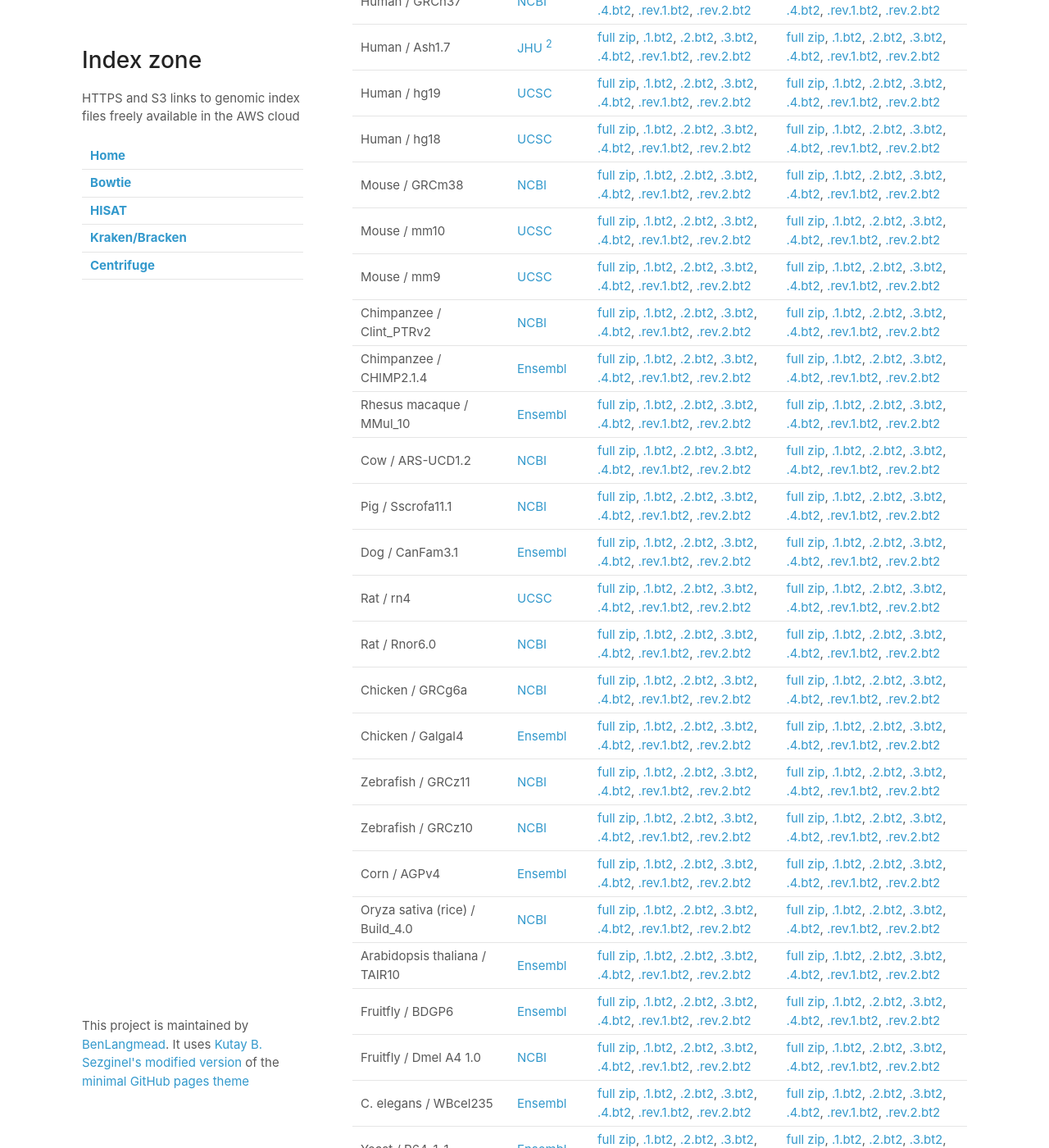
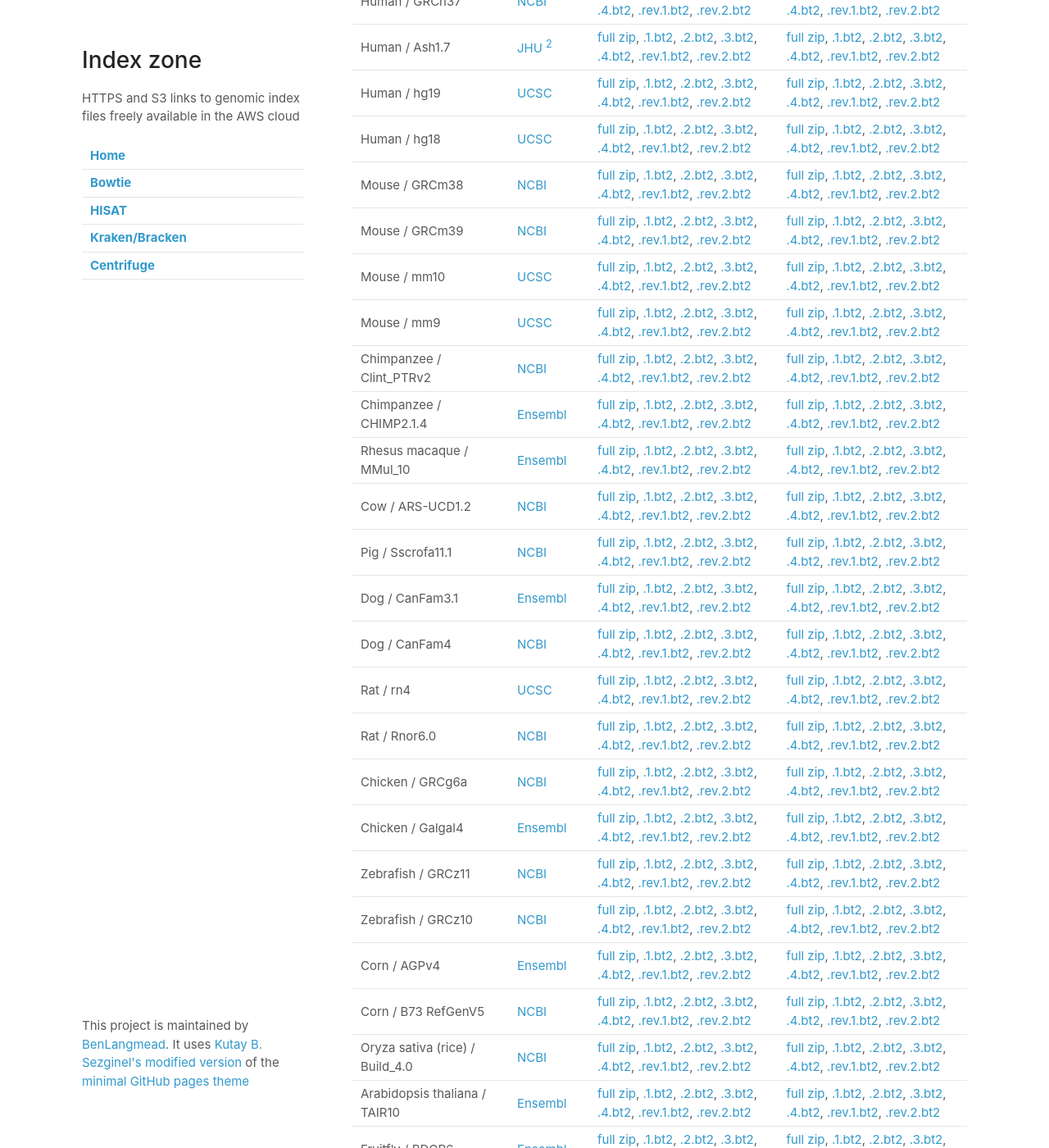
Before and after one commit to BenLangmead/aws-indexes, a Jekyll site: the page built from docs/bowtie.md, in a window 1280 px wide and 1400 px high, scrolled down 666 px. Shown: the whole window at 82% size. Built offline with Jekyll 4.4.1, drawn with Linux system fonts in a browser that asks for light colours; our own code applies the rules of GitHub Pages for plain Markdown files.

Commit message:
adding new indexes

```diff
--- a/docs/bowtie.md
+++ b/docs/bowtie.md
@@ -18,6 +18,7 @@ Human / Ash1.7 | [JHU <sup>2</sup>][bt2_ash1_source] | [full zip][bt2_ash1_full]
 Human / hg19 | [UCSC][bt2_hg19_source] | [full zip][bt2_hg19_full], [.1.bt2][bt2_hg19_1], [.2.bt2][bt2_hg19_2], [.3.bt2][bt2_hg19_3], [.4.bt2][bt2_hg19_4], [.rev.1.bt2][bt2_hg19_r1], [.rev.2.bt2][bt2_hg19_r2] | [full zip][bt2_hg19_full_s3], [.1.bt2][bt2_hg19_1_s3], [.2.bt2][bt2_hg19_2_s3], [.3.bt2][bt2_hg19_3_s3], [.4.bt2][bt2_hg19_4_s3], [.rev.1.bt2][bt2_hg19_r1_s3], [.rev.2.bt2][bt2_hg19_r2_s3]
 Human / hg18 | [UCSC][bt2_hg18_source] | [full zip][bt2_hg18_full], [.1.bt2][bt2_hg18_1], [.2.bt2][bt2_hg18_2], [.3.bt2][bt2_hg18_3], [.4.bt2][bt2_hg18_4], [.rev.1.bt2][bt2_hg18_r1], [.rev.2.bt2][bt2_hg18_r2] | [full zip][bt2_hg18_full_s3], [.1.bt2][bt2_hg18_1_s3], [.2.bt2][bt2_hg18_2_s3], [.3.bt2][bt2_hg18_3_s3], [.4.bt2][bt2_hg18_4_s3], [.rev.1.bt2][bt2_hg18_r1_s3], [.rev.2.bt2][bt2_hg18_r2_s3]
 Mouse / GRCm38 | [NCBI][bt2_grcm38_source] | [full zip][bt2_grcm38_full], [.1.bt2][bt2_grcm38_1], [.2.bt2][bt2_grcm38_2], [.3.bt2][bt2_grcm38_3], [.4.bt2][bt2_grcm38_4], [.rev.1.bt2][bt2_grcm38_r1], [.rev.2.bt2][bt2_grcm38_r2] | [full zip][bt2_grcm38_full_s3], [.1.bt2][bt2_grcm38_1_s3], [.2.bt2][bt2_grcm38_2_s3], [.3.bt2][bt2_grcm38_3_s3], [.4.bt2][bt2_grcm38_4_s3], [.rev.1.bt2][bt2_grcm38_r1_s3], [.rev.2.bt2][bt2_grcm38_r2_s3]
+Mouse / GRCm39 | [NCBI][bt2_grcm39_source] | [full zip][bt2_grcm39_full], [.1.bt2][bt2_grcm39_1], [.2.bt2][bt2_grcm39_2], [.3.bt2][bt2_grcm39_3], [.4.bt2][bt2_grcm39_4], [.rev.1.bt2][bt2_grcm39_r1], [.rev.2.bt2][bt2_grcm39_r2] | [full zip][bt2_grcm39_full_s3], [.1.bt2][bt2_grcm39_1_s3], [.2.bt2][bt2_grcm39_2_s3], [.3.bt2][bt2_grcm39_3_s3], [.4.bt2][bt2_grcm39_4_s3], [.rev.1.bt2][bt2_grcm39_r1_s3], [.rev.2.bt2][bt2_grcm39_r2_s3]
 Mouse / mm10 | [UCSC][bt2_mm10_source] | [full zip][bt2_mm10_full], [.1.bt2][bt2_mm10_1], [.2.bt2][bt2_mm10_2], [.3.bt2][bt2_mm10_3], [.4.bt2][bt2_mm10_4], [.rev.1.bt2][bt2_mm10_r1], [.rev.2.bt2][bt2_mm10_r2] | [full zip][bt2_mm10_full_s3], [.1.bt2][bt2_mm10_1_s3], [.2.bt2][bt2_mm10_2_s3], [.3.bt2][bt2_mm10_3_s3], [.4.bt2][bt2_mm10_4_s3], [.rev.1.bt2][bt2_mm10_r1_s3], [.rev.2.bt2][bt2_mm10_r2_s3]
 Mouse / mm9 | [UCSC][bt2_mm9_source] | [full zip][bt2_mm9_full], [.1.bt2][bt2_mm9_1], [.2.bt2][bt2_mm9_2], [.3.bt2][bt2_mm9_3], [.4.bt2][bt2_mm9_4], [.rev.1.bt2][bt2_mm9_r1], [.rev.2.bt2][bt2_mm9_r2] | [full zip][bt2_mm9_full_s3], [.1.bt2][bt2_mm9_1_s3], [.2.bt2][bt2_mm9_2_s3], [.3.bt2][bt2_mm9_3_s3], [.4.bt2][bt2_mm9_4_s3], [.rev.1.bt2][bt2_mm9_r1_s3], [.rev.2.bt2][bt2_mm9_r2_s3]
 Chimpanzee / Clint_PTRv2 | [NCBI][bt2_clintptr2_source] | [full zip][bt2_clintptr2_full], [.1.bt2][bt2_clintptr2_1], [.2.bt2][bt2_clintptr2_2], [.3.bt2][bt2_clintptr2_3], [.4.bt2][bt2_clintptr2_4], [.rev.1.bt2][bt2_clintptr2_r1], [.rev.2.bt2][bt2_clintptr2_r2] | [full zip][bt2_clintptr2_full_s3], [.1.bt2][bt2_clintptr2_1_s3], [.2.bt2][bt2_clintptr2_2_s3], [.3.bt2][bt2_clintptr2_3_s3], [.4.bt2][bt2_clintptr2_4_s3], [.rev.1.bt2][bt2_clintptr2_r1_s3], [.rev.2.bt2][bt2_clintptr2_r2_s3]
@@ -26,6 +27,7 @@ Rhesus macaque / MMul_10 | [Ensembl][bt2_mmul10_source] | [full zip][bt2_mmul10_
 Cow / ARS-UCD1.2 | [NCBI][bt2_arsucd12_source] | [full zip][bt2_arsucd12_full], [.1.bt2][bt2_arsucd12_1], [.2.bt2][bt2_arsucd12_2], [.3.bt2][bt2_arsucd12_3], [.4.bt2][bt2_arsucd12_4], [.rev.1.bt2][bt2_arsucd12_r1], [.rev.2.bt2][bt2_arsucd12_r2] | [full zip][bt2_arsucd12_full_s3], [.1.bt2][bt2_arsucd12_1_s3], [.2.bt2][bt2_arsucd12_2_s3], [.3.bt2][bt2_arsucd12_3_s3], [.4.bt2][bt2_arsucd12_4_s3], [.rev.1.bt2][bt2_arsucd12_r1_s3], [.rev.2.bt2][bt2_arsucd12_r2_s3]
 Pig / Sscrofa11.1 | [NCBI][bt2_sscorfa111_source] | [full zip][bt2_sscorfa111_full], [.1.bt2][bt2_sscorfa111_1], [.2.bt2][bt2_sscorfa111_2], [.3.bt2][bt2_sscorfa111_3], [.4.bt2][bt2_sscorfa111_4], [.rev.1.bt2][bt2_sscorfa111_r1], [.rev.2.bt2][bt2_sscorfa111_r2] | [full zip][bt2_sscorfa111_full_s3], [.1.bt2][bt2_sscorfa111_1_s3], [.2.bt2][bt2_sscorfa111_2_s3], [.3.bt2][bt2_sscorfa111_3_s3], [.4.bt2][bt2_sscorfa111_4_s3], [.rev.1.bt2][bt2_sscorfa111_r1_s3], [.rev.2.bt2][bt2_sscorfa111_r2_s3]
 Dog / CanFam3.1 | [Ensembl][bt2_canfam31_source] | [full zip][bt2_canfam31_full], [.1.bt2][bt2_canfam31_1], [.2.bt2][bt2_canfam31_2], [.3.bt2][bt2_canfam31_3], [.4.bt2][bt2_canfam31_4], [.rev.1.bt2][bt2_canfam31_r1], [.rev.2.bt2][bt2_canfam31_r2] | [full zip][bt2_canfam31_full_s3], [.1.bt2][bt2_canfam31_1_s3], [.2.bt2][bt2_canfam31_2_s3], [.3.bt2][bt2_canfam31_3_s3], [.4.bt2][bt2_canfam31_4_s3], [.rev.1.bt2][bt2_canfam31_r1_s3], [.rev.2.bt2][bt2_canfam31_r2_s3]
+Dog / CanFam4 | [NCBI][bt2_canfam4_source] | [full zip][bt2_canfam4_full], [.1.bt2][bt2_canfam4_1], [.2.bt2][bt2_canfam4_2], [.3.bt2][bt2_canfam4_3], [.4.bt2][bt2_canfam4_4], [.rev.1.bt2][bt2_canfam4_r1], [.rev.2.bt2][bt2_canfam4_r2] | [full zip][bt2_canfam4_full_s3], [.1.bt2][bt2_canfam4_1_s3], [.2.bt2][bt2_canfam4_2_s3], [.3.bt2][bt2_canfam4_3_s3], [.4.bt2][bt2_canfam4_4_s3], [.rev.1.bt2][bt2_canfam4_r1_s3], [.rev.2.bt2][bt2_canfam4_r2_s3]
 Rat / rn4 | [UCSC][bt2_rn4_source] | [full zip][bt2_rn4_full], [.1.bt2][bt2_rn4_1], [.2.bt2][bt2_rn4_2], [.3.bt2][bt2_rn4_3], [.4.bt2][bt2_rn4_4], [.rev.1.bt2][bt2_rn4_r1], [.rev.2.bt2][bt2_rn4_r2] | [full zip][bt2_rn4_full_s3], [.1.bt2][bt2_rn4_1_s3], [.2.bt2][bt2_rn4_2_s3], [.3.bt2][bt2_rn4_3_s3], [.4.bt2][bt2_rn4_4_s3], [.rev.1.bt2][bt2_rn4_r1_s3], [.rev.2.bt2][bt2_rn4_r2_s3]
 Rat / Rnor6.0 | [NCBI][bt2_rnor60_source] | [full zip][bt2_rnor60_full], [.1.bt2][bt2_rnor60_1], [.2.bt2][bt2_rnor60_2], [.3.bt2][bt2_rnor60_3], [.4.bt2][bt2_rnor60_4], [.rev.1.bt2][bt2_rnor60_r1], [.rev.2.bt2][bt2_rnor60_r2] | [full zip][bt2_rnor60_full_s3], [.1.bt2][bt2_rnor60_1_s3], [.2.bt2][bt2_rnor60_2_s3], [.3.bt2][bt2_rnor60_3_s3], [.4.bt2][bt2_rnor60_4_s3], [.rev.1.bt2][bt2_rnor60_r1_s3], [.rev.2.bt2][bt2_rnor60_r2_s3]
 Chicken / GRCg6a | [NCBI][bt2_grcg6a_source] | [full zip][bt2_grcg6a_full], [.1.bt2][bt2_grcg6a_1], [.2.bt2][bt2_grcg6a_2], [.3.bt2][bt2_grcg6a_3], [.4.bt2][bt2_grcg6a_4], [.rev.1.bt2][bt2_grcg6a_r1], [.rev.2.bt2][bt2_grcg6a_r2] | [full zip][bt2_grcg6a_full_s3], [.1.bt2][bt2_grcg6a_1_s3], [.2.bt2][bt2_grcg6a_2_s3], [.3.bt2][bt2_grcg6a_3_s3], [.4.bt2][bt2_grcg6a_4_s3], [.rev.1.bt2][bt2_grcg6a_r1_s3], [.rev.2.bt2][bt2_grcg6a_r2_s3]
@@ -33,6 +35,7 @@ Chicken / Galgal4 | [Ensembl][bt2_galgal4_source] | [full zip][bt2_galgal4_full]
 Zebrafish / GRCz11 | [NCBI][bt2_grcz11_source] | [full zip][bt2_grcz11_full], [.1.bt2][bt2_grcz11_1], [.2.bt2][bt2_grcz11_2], [.3.bt2][bt2_grcz11_3], [.4.bt2][bt2_grcz11_4], [.rev.1.bt2][bt2_grcz11_r1], [.rev.2.bt2][bt2_grcz11_r2] | [full zip][bt2_grcz11_full_s3], [.1.bt2][bt2_grcz11_1_s3], [.2.bt2][bt2_grcz11_2_s3], [.3.bt2][bt2_grcz11_3_s3], [.4.bt2][bt2_grcz11_4_s3], [.rev.1.bt2][bt2_grcz11_r1_s3], [.rev.2.bt2][bt2_grcz11_r2_s3]
 Zebrafish / GRCz10 | [NCBI][bt2_grcz10_source] | [full zip][bt2_grcz10_full], [.1.bt2][bt2_grcz10_1], [.2.bt2][bt2_grcz10_2], [.3.bt2][bt2_grcz10_3], [.4.bt2][bt2_grcz10_4], [.rev.1.bt2][bt2_grcz10_r1], [.rev.2.bt2][bt2_grcz10_r2] | [full zip][bt2_grcz10_full_s3], [.1.bt2][bt2_grcz10_1_s3], [.2.bt2][bt2_grcz10_2_s3], [.3.bt2][bt2_grcz10_3_s3], [.4.bt2][bt2_grcz10_4_s3], [.rev.1.bt2][bt2_grcz10_r1_s3], [.rev.2.bt2][bt2_grcz10_r2_s3]
 Corn / AGPv4 | [Ensembl][bt2_agpv4_source] | [full zip][bt2_agpv4_full], [.1.bt2][bt2_agpv4_1], [.2.bt2][bt2_agpv4_2], [.3.bt2][bt2_agpv4_3], [.4.bt2][bt2_agpv4_4], [.rev.1.bt2][bt2_agpv4_r1], [.rev.2.bt2][bt2_agpv4_r2] | [full zip][bt2_agpv4_full_s3], [.1.bt2][bt2_agpv4_1_s3], [.2.bt2][bt2_agpv4_2_s3], [.3.bt2][bt2_agpv4_3_s3], [.4.bt2][bt2_agpv4_4_s3], [.rev.1.bt2][bt2_agpv4_r1_s3], [.rev.2.bt2][bt2_agpv4_r2_s3]
+Corn / B73 RefGenV5 | [NCBI][bt2_b73_refgen_v5_source] | [full zip][bt2_b73_refgen_v5_full], [.1.bt2][bt2_b73_refgen_v5_1], [.2.bt2][bt2_b73_refgen_v5_2], [.3.bt2][bt2_b73_refgen_v5_3], [.4.bt2][bt2_b73_refgen_v5_4], [.rev.1.bt2][bt2_b73_refgen_v5_r1], [.rev.2.bt2][bt2_b73_refgen_v5_r2] | [full zip][bt2_b73_refgen_v5_full_s3], [.1.bt2][bt2_b73_refgen_v5_1_s3], [.2.bt2][bt2_b73_refgen_v5_2_s3], [.3.bt2][bt2_b73_refgen_v5_3_s3], [.4.bt2][bt2_b73_refgen_v5_4_s3], [.rev.1.bt2][bt2_b73_refgen_v5_r1_s3], [.rev.2.bt2][bt2_b73_refgen_v5_r2_s3]
 Oryza sativa (rice) / Build_4.0 | [NCBI][bt2_build4_source] | [full zip][bt2_build4_full], [.1.bt2][bt2_build4_1], [.2.bt2][bt2_build4_2], [.3.bt2][bt2_build4_3], [.4.bt2][bt2_build4_4], [.rev.1.bt2][bt2_build4_r1], [.rev.2.bt2][bt2_build4_r2] | [full zip][bt2_build4_full_s3], [.1.bt2][bt2_build4_1_s3], [.2.bt2][bt2_build4_2_s3], [.3.bt2][bt2_build4_3_s3], [.4.bt2][bt2_build4_4_s3], [.rev.1.bt2][bt2_build4_r1_s3], [.rev.2.bt2][bt2_build4_r2_s3]
 Arabidopsis thaliana / TAIR10 | [Ensembl][bt2_tair10_source] | [full zip][bt2_tair10_full], [.1.bt2][bt2_tair10_1], [.2.bt2][bt2_tair10_2], [.3.bt2][bt2_tair10_3], [.4.bt2][bt2_tair10_4], [.rev.1.bt2][bt2_tair10_r1], [.rev.2.bt2][bt2_tair10_r2] | [full zip][bt2_tair10_full_s3], [.1.bt2][bt2_tair10_1_s3], [.2.bt2][bt2_tair10_2_s3], [.3.bt2][bt2_tair10_3_s3], [.4.bt2][bt2_tair10_4_s3], [.rev.1.bt2][bt2_tair10_r1_s3], [.rev.2.bt2][bt2_tair10_r2_s3]
 Fruitfly / BDGP6 | [Ensembl][bt2_bdgp6_source] | [full zip][bt2_bdgp6_full], [.1.bt2][bt2_bdgp6_1], [.2.bt2][bt2_bdgp6_2], [.3.bt2][bt2_bdgp6_3], [.4.bt2][bt2_bdgp6_4], [.rev.1.bt2][bt2_bdgp6_r1], [.rev.2.bt2][bt2_bdgp6_r2] | [full zip][bt2_bdgp6_full_s3], [.1.bt2][bt2_bdgp6_1_s3], [.2.bt2][bt2_bdgp6_2_s3], [.3.bt2][bt2_bdgp6_3_s3], [.4.bt2][bt2_bdgp6_4_s3], [.rev.1.bt2][bt2_bdgp6_r1_s3], [.rev.2.bt2][bt2_bdgp6_r2_s3]
@@ -75,6 +78,7 @@ websites for more information on the software, authors, and how to cite the work
 [bt2_sscorfa111_source]: https://ftp.ncbi.nlm.nih.gov/genomes/all/GCF/000/003/025/GCF_000003025.6_Sscrofa11.1/
 [bt2_canfam31_source]: https://www.ensembl.org/Canis_lupus_familiaris/Info/Index
 [bt2_grcm38_source]: https://www.ncbi.nlm.nih.gov/assembly/GCF_000001635.20/
+[bt2_grcm39_source]: https://ftp.ncbi.nlm.nih.gov/genomes/all/GCF/000/001/635/GCF_000001635.27_GRCm39/
 [bt2_mm10_source]: ftp://hgdownload.cse.ucsc.edu/goldenPath/mm10/chromosomes
 [bt2_mm9_source]: ftp://hgdownload.cse.ucsc.edu/goldenPath/mm9/chromosomes
 [bt2_rn4_source]: ftp://hgdownload.cse.ucsc.edu/goldenPath/rn4/chromosomes
@@ -90,6 +94,9 @@ websites for more information on the software, authors, and how to cite the work
 [bt2_wbcel235_source]: https://www.ensembl.org/Caenorhabditis_elegans/Info/Index
 [bt2_r6411_source]: https://www.ensembl.org/Saccharomyces_cerevisiae/Info/Index
 [bt2_dmela410_source]: https://ftp.ncbi.nlm.nih.gov/genomes/all/GCA/002/300/595/GCA_002300595.1_Dmel_A4_1.0/
+[bt2_b73_refgen_v5_source]: https://ftp.ncbi.nlm.nih.gov/genomes/all/GCF/902/167/145/GCF_902167145.1_Zm-B73-REFERENCE-NAM-5.0/
+[bt2_canfam4_source]: https://ftp.ncbi.nlm.nih.gov/genomes/all/GCA/000/002/285/
+
 
 [bt2_grch38_noalt_full]: https://genome-idx.s3.amazonaws.com/bt/GRCh38_noalt_as.zip
 [bt2_grch38_noalt_1]: https://genome-idx.s3.amazonaws.com/bt/GRCh38_noalt_as.1.bt2
@@ -203,6 +210,20 @@ websites for more information on the software, authors, and how to cite the work
 [bt2_grcm38_4_s3]: s3://genome-idx/bt/GRCm38.4.bt2
 [bt2_grcm38_r1_s3]: s3://genome-idx/bt/GRCm38.rev.1.bt2
 [bt2_grcm38_r2_s3]: s3://genome-idx/bt/GRCm38.rev.2.bt2
+[bt2_grcm39_full]: https://genome-idx.s3.amazonaws.com/bt/GRCm39.zip
+[bt2_grcm39_1]: https://genome-idx.s3.amazonaws.com/bt/GRCm39.1.bt2
+[bt2_grcm39_2]: https://genome-idx.s3.amazonaws.com/bt/GRCm39.2.bt2
+[bt2_grcm39_3]: https://genome-idx.s3.amazonaws.com/bt/GRCm39.3.bt2
+[bt2_grcm39_4]: https://genome-idx.s3.amazonaws.com/bt/GRCm39.4.bt2
+[bt2_grcm39_r1]: https://genome-idx.s3.amazonaws.com/bt/GRCm39.rev.1.bt2
+[bt2_grcm39_r2]: https://genome-idx.s3.amazonaws.com/bt/GRCm39.rev.2.bt2
+[bt2_grcm39_full_s3]: s3://genome-idx/bt/GRCm39.zip
+[bt2_grcm39_1_s3]: s3://genome-idx/bt/GRCm39.1.bt2
+[bt2_grcm39_2_s3]: s3://genome-idx/bt/GRCm39.2.bt2
+[bt2_grcm39_3_s3]: s3://genome-idx/bt/GRCm39.3.bt2
+[bt2_grcm39_4_s3]: s3://genome-idx/bt/GRCm39.4.bt2
+[bt2_grcm39_r1_s3]: s3://genome-idx/bt/GRCm39.rev.1.bt2
+[bt2_grcm39_r2_s3]: s3://genome-idx/bt/GRCm39.rev.2.bt2
 [bt2_mm10_full]: https://genome-idx.s3.amazonaws.com/bt/mm10.zip
 [bt2_mm10_1]: https://genome-idx.s3.amazonaws.com/bt/mm10.1.bt2
 [bt2_mm10_2]: https://genome-idx.s3.amazonaws.com/bt/mm10.2.bt2
@@ -315,6 +336,20 @@ websites for more information on the software, authors, and how to cite the work
 [bt2_canfam31_4_s3]: s3://genome-idx/bt/CanFam3.1.4.bt2
 [bt2_canfam31_r1_s3]: s3://genome-idx/bt/CanFam3.1.rev.1.bt2
 [bt2_canfam31_r2_s3]: s3://genome-idx/bt/CanFam3.1.rev.2.bt2
+[bt2_canfam4_full]: https://genome-idx.s3.amazonaws.com/bt/canfam4.zip
+[bt2_canfam4_1]: https://genome-idx.s3.amazonaws.com/bt/canfam4.1.bt2
+[bt2_canfam4_2]: https://genome-idx.s3.amazonaws.com/bt/canfam4.2.bt2
+[bt2_canfam4_3]: https://genome-idx.s3.amazonaws.com/bt/canfam4.3.bt2
+[bt2_canfam4_4]: https://genome-idx.s3.amazonaws.com/bt/canfam4.4.bt2
+[bt2_canfam4_r1]: https://genome-idx.s3.amazonaws.com/bt/canfam4.rev.1.bt2
+[bt2_canfam4_r2]: https://genome-idx.s3.amazonaws.com/bt/canfam4.rev.2.bt2
+[bt2_canfam4_full_s3]: s3://genome-idx/bt/canfam4.zip
+[bt2_canfam4_1_s3]: s3://genome-idx/bt/canfam4.1.bt2
+[bt2_canfam4_2_s3]: s3://genome-idx/bt/canfam4.2.bt2
+[bt2_canfam4_3_s3]: s3://genome-idx/bt/canfam4.3.bt2
+[bt2_canfam4_4_s3]: s3://genome-idx/bt/canfam4.4.bt2
+[bt2_canfam4_r1_s3]: s3://genome-idx/bt/canfam4.rev.1.bt2
+[bt2_canfam4_r2_s3]: s3://genome-idx/bt/canfam4.rev.2.bt2
 [bt2_rn4_full]: https://genome-idx.s3.amazonaws.com/bt/rn4.zip
 [bt2_rn4_1]: https://genome-idx.s3.amazonaws.com/bt/rn4.1.bt2
 [bt2_rn4_2]: https://genome-idx.s3.amazonaws.com/bt/rn4.2.bt2
@@ -413,6 +448,20 @@ websites for more information on the software, authors, and how to cite the work
 [bt2_agpv4_4_s3]: s3://genome-idx/bt/AGPv4.4.bt2
 [bt2_agpv4_r1_s3]: s3://genome-idx/bt/AGPv4.rev.1.bt2
 [bt2_agpv4_r2_s3]: s3://genome-idx/bt/AGPv4.rev.2.bt2
+[bt2_b73_refgen_v5_full]: https://genome-idx.s3.amazonaws.com/bt/Zm-B73-REFERENCE-NAM-5.0.zip
+[bt2_b73_refgen_v5_1]: https://genome-idx.s3.amazonaws.com/bt/Zm-B73-REFERENCE-NAM-5.0.1.bt2
+[bt2_b73_refgen_v5_2]: https://genome-idx.s3.amazonaws.com/bt/Zm-B73-REFERENCE-NAM-5.0.2.bt2
+[bt2_b73_refgen_v5_3]: https://genome-idx.s3.amazonaws.com/bt/Zm-B73-REFERENCE-NAM-5.0.3.bt2
+[bt2_b73_refgen_v5_4]: https://genome-idx.s3.amazonaws.com/bt/Zm-B73-REFERENCE-NAM-5.0.4.bt2
+[bt2_b73_refgen_v5_r1]: https://genome-idx.s3.amazonaws.com/bt/Zm-B73-REFERENCE-NAM-5.0.rev.1.bt2
+[bt2_b73_refgen_v5_r2]: https://genome-idx.s3.amazonaws.com/bt/Zm-B73-REFERENCE-NAM-5.0.rev.2.bt2
+[bt2_b73_refgen_v5_full_s3]: s3://genome-idx/bt/Zm-B73-REFERENCE-NAM-5.0.zip
+[bt2_b73_refgen_v5_1_s3]: s3://genome-idx/bt/Zm-B73-REFERENCE-NAM-5.0.1.bt2
+[bt2_b73_refgen_v5_2_s3]: s3://genome-idx/bt/Zm-B73-REFERENCE-NAM-5.0.2.bt2
+[bt2_b73_refgen_v5_3_s3]: s3://genome-idx/bt/Zm-B73-REFERENCE-NAM-5.0.3.bt2
+[bt2_b73_refgen_v5_4_s3]: s3://genome-idx/bt/Zm-B73-REFERENCE-NAM-5.0.4.bt2
+[bt2_b73_refgen_v5_r1_s3]: s3://genome-idx/bt/Zm-B73-REFERENCE-NAM-5.0.rev.1.bt2
+[bt2_b73_refgen_v5_r2_s3]: s3://genome-idx/bt/Zm-B73-REFERENCE-NAM-5.0.rev.2.bt2
 [bt2_build4_full]: https://genome-idx.s3.amazonaws.com/bt/Build_4.0.zip
 [bt2_build4_1]: https://genome-idx.s3.amazonaws.com/bt/Build_4.0.1.bt2
 [bt2_build4_2]: https://genome-idx.s3.amazonaws.com/bt/Build_4.0.2.bt2
```
